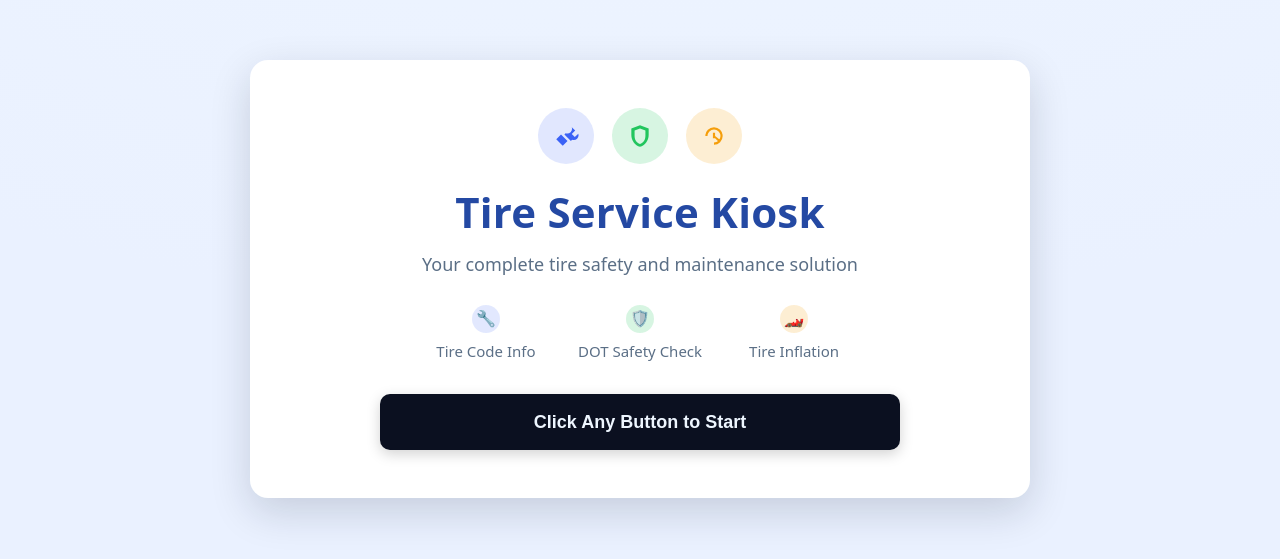
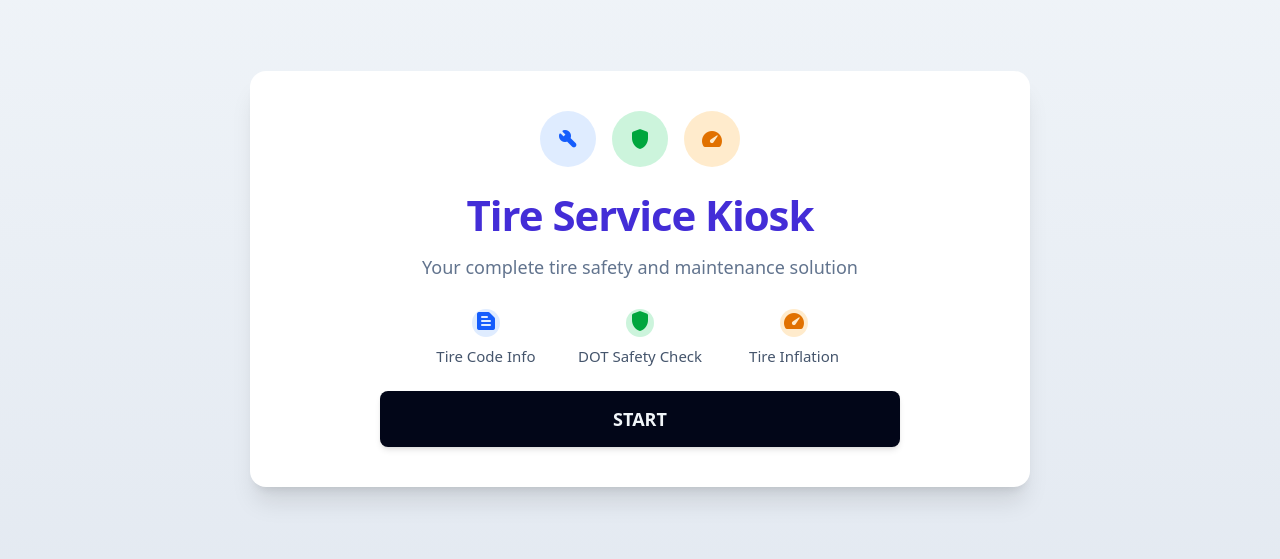
Before and after one commit to KennyNeutron/AirPumpVendo, a Next.js app in the folder Code/Desktop/AirPumpVendo/ui/: page / in a window 1280 px wide. Shown: the part 121-680 px from the top of the page. Built offline with nearby package versions, Linux system fonts and the light colour scheme.

Commit message:
Landing: switch all icons to Material Symbols (Rounded), remove emojis/SVGs, use Tailwind-only styling, and change CTA to START

```diff
--- a/Code/Desktop/AirPumpVendo/ui/src/app/globals.css
+++ b/Code/Desktop/AirPumpVendo/ui/src/app/globals.css
@@ -1,106 +1,13 @@
-/* ui/app/globals.css */
-:root{
-  --bg1:#eef5ff;
-  --bg2:#eaf1ff;
-  --card:#ffffff;
-  --ink:#12315b;
-  --muted:#5b6f86;
-  --blue:#3b62f6;
-  --green:#22c55e;
-  --orange:#f59e0b;
-  --navy:#0b1020;
+@import "tailwindcss";
+
+/* Minimal font style for Material Symbols */
+.material-symbols-rounded {
+  font-family: "Material Symbols Rounded";
+  font-weight: 400;
+  font-style: normal;
+  line-height: 1;
+  display: inline-block;
+  font-variation-settings: "FILL" 1, "wght" 400, "GRAD" 0, "opsz" 24;
+  -webkit-font-smoothing: antialiased;
+  -moz-osx-font-smoothing: grayscale;
 }
-
-*{box-sizing:border-box}
-html,body{padding:0;margin:0;height:100%}
-body{
-  background: radial-gradient(1200px 600px at 50% -20%, var(--bg1), var(--bg2));
-  color:var(--ink);
-  font:16px/1.45 system-ui,-apple-system,Segoe UI,Roboto,Arial,sans-serif;
-}
-
-.wrap{
-  min-height:100dvh;
-  display:grid;
-  place-items:center;
-  padding:24px;
-}
-
-.card{
-  width:min(780px,92vw);
-  background:var(--card);
-  border-radius:18px;
-  padding:48px 40px;
-  box-shadow:0 14px 40px rgba(10,25,45,.16);
-  text-align:center;
-}
-
-.icons{
-  display:flex;
-  gap:18px;
-  justify-content:center;
-  margin-bottom:18px;
-}
-.icon-badge{
-  display:inline-grid;
-  place-items:center;
-  width:56px;height:56px;border-radius:50%;
-  color:#0b1a2b;
-}
-.icon-blue{ background:rgba(59,98,246,.15); color:var(--blue); }
-.icon-green{ background:rgba(34,197,94,.18); color:var(--green); }
-.icon-orange{ background:rgba(245,158,11,.18); color:var(--orange); }
-
-.heading{
-  font-weight:700;
-  font-size:clamp(28px,4.2vw,42px);
-  letter-spacing:.2px;
-  margin:6px 0 8px;
-  color:#2449a3;
-}
-.subtitle{
-  margin:0 0 28px;
-  color:var(--muted);
-  font-size:clamp(14px,2vw,18px);
-}
-
-.features{
-  display:flex;
-  gap:32px;
-  justify-content:center;
-  align-items:center;
-  margin:18px 0 26px;
-  flex-wrap:wrap;
-}
-.feature{
-  display:grid;
-  justify-items:center;
-  gap:8px;
-  min-width:120px;
-  color:var(--muted);
-  font-weight:500;
-  font-size:15px;
-}
-.feature-icon{
-  display:grid;place-items:center;
-  width:28px;height:28px;border-radius:50%;
-  font-size:16px;
-}
-.icon-blue-mini{ background:rgba(59,98,246,.15); color:var(--blue); }
-.icon-green-mini{ background:rgba(34,197,94,.18); color:var(--green); }
-.icon-orange-mini{ background:rgba(245,158,11,.18); color:var(--orange); }
-
-.cta{
-  margin-top:6px;
-  width:100%;
-  max-width:520px;
-  height:56px;
-  border:none;border-radius:10px;
-  background:#0b1020;
-  color:#eef6ff;
-  font-weight:700;
-  font-size:18px;
-  cursor:pointer;
-  box-shadow:0 4px 14px rgba(0,0,0,.18);
-}
-.cta:active{ transform:translateY(1px); }
--- a/Code/Desktop/AirPumpVendo/ui/src/app/layout.tsx
+++ b/Code/Desktop/AirPumpVendo/ui/src/app/layout.tsx
@@ -1,4 +1,3 @@
-// ui/app/layout.tsx
 import "./globals.css";
 
 export const metadata = {
@@ -6,10 +5,23 @@ export const metadata = {
   description: "Your complete tire safety and maintenance solution",
 };
 
-export default function RootLayout({ children }: { children: React.ReactNode }) {
+export default function RootLayout({
+  children,
+}: {
+  children: React.ReactNode;
+}) {
   return (
     <html lang="en">
-      <body>{children}</body>
+      <head>
+        {/* Material Symbols (Rounded) */}
+        <link
+          rel="stylesheet"
+          href="https://fonts.googleapis.com/css2?family=Material+Symbols+Rounded:opsz,wght,FILL,GRAD@20..48,400..700,1,0"
+        />
+      </head>
+      <body className="min-h-dvh bg-gradient-to-b from-slate-100 to-slate-200 text-slate-900 antialiased">
+        {children}
+      </body>
     </html>
   );
 }
--- a/Code/Desktop/AirPumpVendo/ui/src/app/page.tsx
+++ b/Code/Desktop/AirPumpVendo/ui/src/app/page.tsx
@@ -1,49 +1,76 @@
-// ui/app/page.tsx
 export default function Home() {
   return (
-    <main className="wrap">
-      <section className="card">
-        <div className="icons">
-          <span className="icon-badge icon-blue">
-            {/* Wrench */}
-            <svg width="26" height="26" viewBox="0 0 24 24" aria-hidden="true">
-              <path d="M7.4 10.6 3 15l6 6 4.4-4.4-6-6zm9.93-6.79a4.5 4.5 0 0 1-5.71 5.71l-1.1 1.1 6 6 1.1-1.1a4.5 4.5 0 0 0 5.71-5.71l-3.2 3.2-2.83-2.83 3.2-3.2z" fill="currentColor"/>
-            </svg>
+    <main className="min-h-dvh grid place-items-center p-6">
+      <section className="w-[92vw] max-w-[780px] rounded-2xl bg-white p-10 shadow-xl text-center">
+        {/* Top icon badges (Material Symbols) */}
+        <div className="mb-4 flex justify-center gap-4">
+          <span
+            aria-hidden="true"
+            className="inline-flex h-14 w-14 items-center justify-center rounded-full bg-blue-500/15 text-blue-600"
+          >
+            <span className="material-symbols-rounded text-[26px]">build</span>
           </span>
-          <span className="icon-badge icon-green">
-            {/* Shield */}
-            <svg width="26" height="26" viewBox="0 0 24 24" aria-hidden="true">
-              <path d="M12 2 4 5v6c0 5 3.4 9.7 8 11 4.6-1.3 8-6 8-11V5l-8-3zm0 17.4C8.9 18.3 7 15.3 7 11.9V7l5-1.9L17 7v4.9c0 3.4-1.9 6.4-5 7.5z" fill="currentColor"/>
-            </svg>
+
+          <span
+            aria-hidden="true"
+            className="inline-flex h-14 w-14 items-center justify-center rounded-full bg-green-500/20 text-green-600"
+          >
+            <span className="material-symbols-rounded text-[26px]">shield</span>
           </span>
-          <span className="icon-badge icon-orange">
-            {/* Gauge */}
-            <svg width="26" height="26" viewBox="0 0 24 24" aria-hidden="true">
-              <path d="M12 4a8 8 0 0 0-8 8h2a6 6 0 1 1 6 6v2a8 8 0 0 0 0-16zm-1 5v5h2l3.5 3.5 1.5-1.5L13 12V9h-2z" fill="currentColor"/>
-            </svg>
+
+          <span
+            aria-hidden="true"
+            className="inline-flex h-14 w-14 items-center justify-center rounded-full bg-amber-500/20 text-amber-600"
+          >
+            <span className="material-symbols-rounded text-[26px]">speed</span>
           </span>
         </div>
 
-        <h1 className="heading">Tire Service Kiosk</h1>
-        <p className="subtitle">Your complete tire safety and maintenance solution</p>
+        <h1 className="mb-2 text-[clamp(28px,4.2vw,42px)] font-bold tracking-tight text-indigo-700">
+          Tire Service Kiosk
+        </h1>
+        <p className="mb-7 text-[clamp(14px,2vw,18px)] text-slate-500">
+          Your complete tire safety and maintenance solution
+        </p>
 
-        <div className="features">
-          <div className="feature">
-            <span className="feature-icon icon-blue-mini" aria-hidden="true">🔧</span>
+        {/* Feature list (Material Symbols) */}
+        <div className="mb-6 flex flex-wrap items-center justify-center gap-8">
+          <div className="grid min-w-[120px] justify-items-center gap-2 text-[15px] font-medium text-slate-600">
+            <span
+              aria-hidden="true"
+              className="material-symbols-rounded inline-grid h-7 w-7 place-items-center rounded-full bg-blue-500/15 text-blue-600 text-[22px]"
+            >
+              text_snippet
+            </span>
             <span>Tire Code Info</span>
           </div>
-          <div className="feature">
-            <span className="feature-icon icon-green-mini" aria-hidden="true">🛡️</span>
+
+          <div className="grid min-w-[120px] justify-items-center gap-2 text-[15px] font-medium text-slate-600">
+            <span
+              aria-hidden="true"
+              className="material-symbols-rounded inline-grid h-7 w-7 place-items-center rounded-full bg-green-500/20 text-green-600 text-[22px]"
+            >
+              shield
+            </span>
             <span>DOT Safety Check</span>
           </div>
-          <div className="feature">
-            <span className="feature-icon icon-orange-mini" aria-hidden="true">🏎️</span>
+
+          <div className="grid min-w-[120px] justify-items-center gap-2 text-[15px] font-medium text-slate-600">
+            <span
+              aria-hidden="true"
+              className="material-symbols-rounded inline-grid h-7 w-7 place-items-center rounded-full bg-amber-500/20 text-amber-600 text-[22px]"
+            >
+              speed
+            </span>
             <span>Tire Inflation</span>
           </div>
         </div>
 
-        <button className="cta" type="button">
-          Click Any Button to Start
+        <button
+          type="button"
+          className="mx-auto mt-1 block h-14 w-full max-w-[520px] rounded-lg bg-slate-950 text-slate-100 text-lg font-bold shadow-md active:translate-y-px"
+        >
+          START
         </button>
       </section>
     </main>
```
